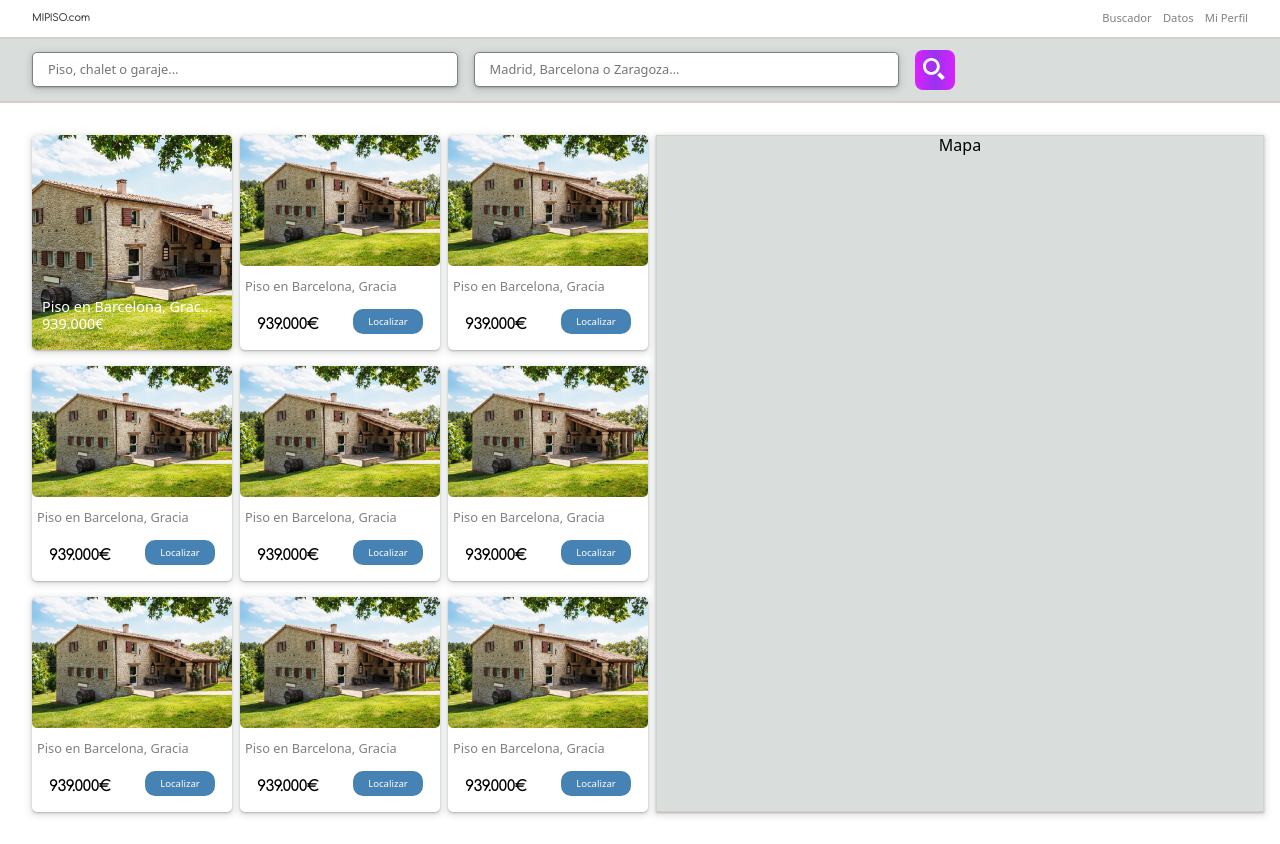
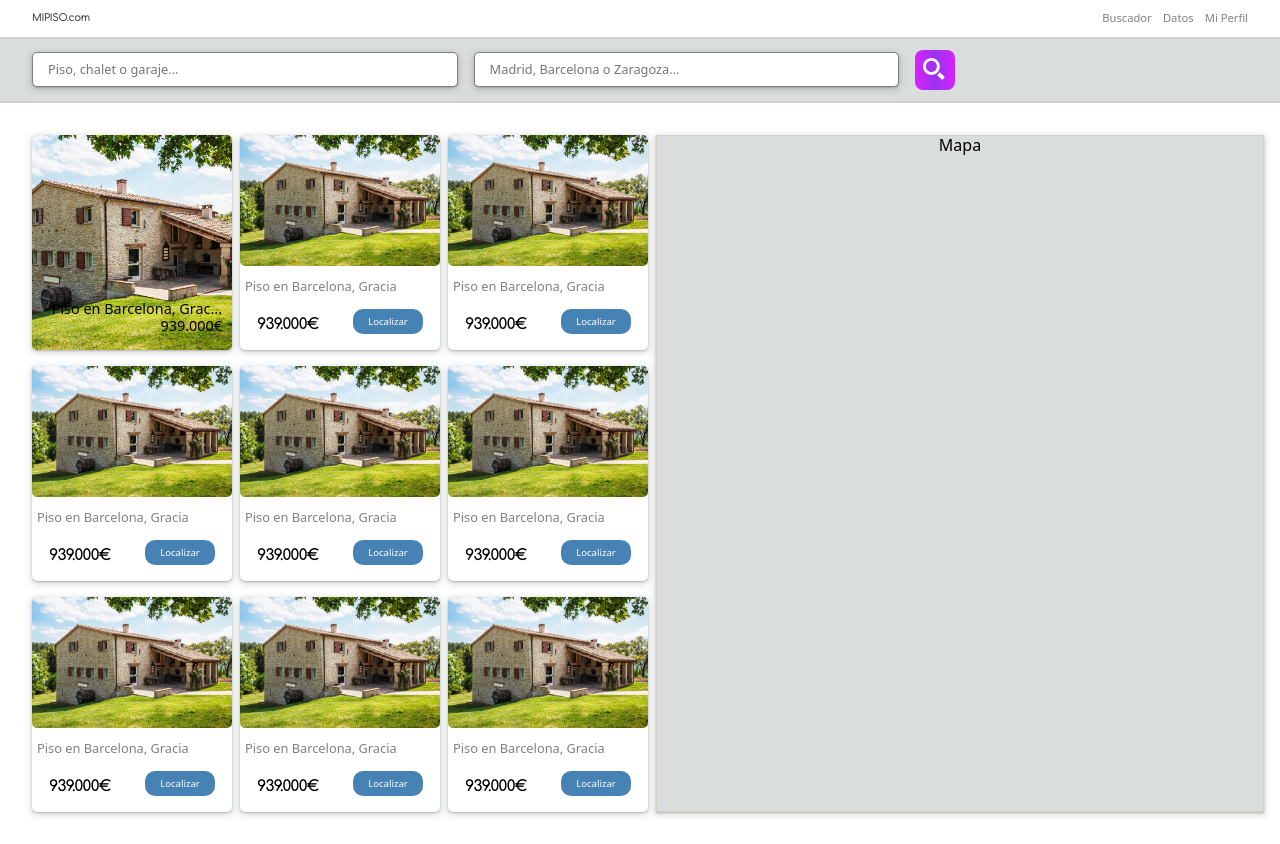
Before and after one commit to eliashz/ra-m2-tarea-final, a React (Vite) app: page / in a window 1280 px wide. Built offline with nearby package versions, Linux system fonts and the light colour scheme.

Commit message:
ajuste text

```diff
--- a/src/components/molecules/CardFull.jsx
+++ b/src/components/molecules/CardFull.jsx
@@ -12,18 +12,18 @@ const Img = styled.img`
 const StyledCard = styled(Card)`
   position: relative;
   display: inline-block;
-  text-align: start;
+  text-align: end;
 `
 const StyledTitle = styled(Text)`
   position: absolute;
-  top: 150px;
-  left: 10px;
+  top: 152px;
+  right: 10px;
 `
 
 function CardFull() {
   return (
     <StyledCard>
-      <StyledTitle color="#fff" fontSize=".9em">
+      <StyledTitle color="#000" fontSize=".9em">
         Piso en Barcelona, Grac... 939.000€
       </StyledTitle>
       <Img src="../project/casa.jpeg" alt="Casa" />
```
